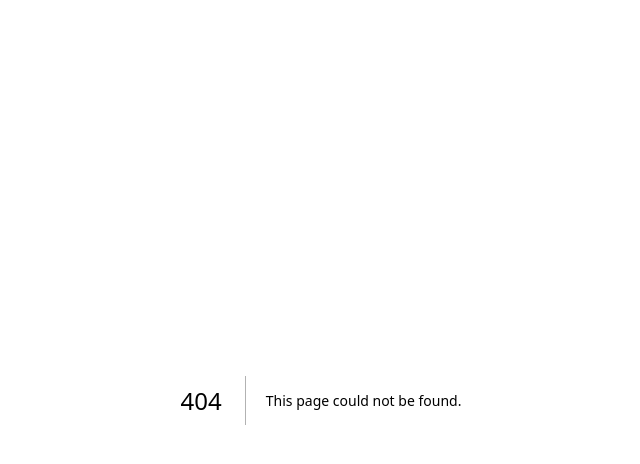
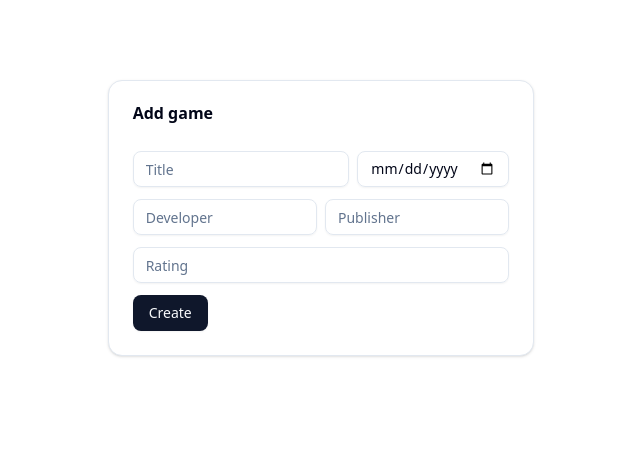
Before and after one commit to tycho26/Game-Collection-Manager, a Next.js app: page /game/create in a window 1280 px wide. Before the commit this address had no page. Shown: the top 464 px of the page, without its empty margins (319-959 px from the left). Built offline with nearby package versions, Linux system fonts and the light colour scheme.

Commit message:
Created basic create game form and server func to push to DB.

```diff
--- a/package.json
+++ b/package.json
@@ -9,6 +9,7 @@
     "lint": "next lint"
   },
   "dependencies": {
+    "@radix-ui/react-label": "^2.1.7",
     "@radix-ui/react-slot": "^1.2.3",
     "class-variance-authority": "^0.7.1",
     "clsx": "^2.1.1",
--- /dev/null
+++ b/src/app/game/create/page.js
@@ -0,0 +1,43 @@
+import {
+    Card,
+    CardAction,
+    CardContent,
+    CardDescription,
+    CardFooter,
+    CardHeader,
+    CardTitle,
+} from "@/components/shadcn/ui/card"
+import { Input } from "@/components/shadcn/ui/input"
+import { Label } from "@/components/shadcn/ui/label"
+import { Button } from "@/components/shadcn/ui/button"
+import { createGame } from "@/serverActions"
+
+
+export default async function GameCreate(){
+
+    return(
+        <div className="grid grid-cols-1 md:grid-cols-6 mt-5 md:mt-20 justify-center">
+            <Card className="md:col-start-3 md:col-span-2">
+                <CardHeader>
+                    <CardTitle>Add game</CardTitle>
+                </CardHeader>
+                <CardContent>
+                    <form action={createGame}>
+                        <div className="md:inline-flex md:gap-2">
+                            <Input className="grow" type="text" name="gameTitle" placeholder="Title"></Input>
+                            <span className="m-1 md:m-0">
+                                <Input type="date" required name="gameRelease" placeholder="Release date"></Input>
+                            </span>
+                        </div>
+                        <div className="mt-3 md:inline-flex md:gap-2">
+                            <Input className="grow" type="text" name="gameDev" placeholder="Developer"></Input>
+                            <Input className="grow" type="text" name="gamePub" placeholder="Publisher"></Input>
+                        </div>
+                        <Input className="grow mt-3" name="gameRating" type="number" max="5" placeholder="Rating"></Input>
+                        <Button className="mt-3">Create</Button>
+                    </form>
+                </CardContent>
+            </Card>
+        </div>
+    )
+}
--- /dev/null
+++ b/src/components/shadcn/ui/button.jsx
@@ -0,0 +1,55 @@
+import * as React from "react"
+import { Slot } from "@radix-ui/react-slot"
+import { cva } from "class-variance-authority";
+
+import { cn } from "@/lib/utils"
+
+const buttonVariants = cva(
+  "inline-flex items-center justify-center gap-2 whitespace-nowrap rounded-md text-sm font-medium transition-all disabled:pointer-events-none disabled:opacity-50 [&_svg]:pointer-events-none [&_svg:not([class*='size-'])]:size-4 shrink-0 [&_svg]:shrink-0 outline-none focus-visible:border-ring focus-visible:ring-ring/50 focus-visible:ring-[3px] aria-invalid:ring-destructive/20 dark:aria-invalid:ring-destructive/40 aria-invalid:border-destructive",
+  {
+    variants: {
+      variant: {
+        default:
+          "bg-primary text-primary-foreground shadow-xs hover:bg-primary/90",
+        destructive:
+          "bg-destructive text-white shadow-xs hover:bg-destructive/90 focus-visible:ring-destructive/20 dark:focus-visible:ring-destructive/40 dark:bg-destructive/60",
+        outline:
+          "border bg-background shadow-xs hover:bg-accent hover:text-accent-foreground dark:bg-input/30 dark:border-input dark:hover:bg-input/50",
+        secondary:
+          "bg-secondary text-secondary-foreground shadow-xs hover:bg-secondary/80",
+        ghost:
+          "hover:bg-accent hover:text-accent-foreground dark:hover:bg-accent/50",
+        link: "text-primary underline-offset-4 hover:underline",
+      },
+      size: {
+        default: "h-9 px-4 py-2 has-[>svg]:px-3",
+        sm: "h-8 rounded-md gap-1.5 px-3 has-[>svg]:px-2.5",
+        lg: "h-10 rounded-md px-6 has-[>svg]:px-4",
+        icon: "size-9",
+      },
+    },
+    defaultVariants: {
+      variant: "default",
+      size: "default",
+    },
+  }
+)
+
+function Button({
+  className,
+  variant,
+  size,
+  asChild = false,
+  ...props
+}) {
+  const Comp = asChild ? Slot : "button"
+
+  return (
+    <Comp
+      data-slot="button"
+      className={cn(buttonVariants({ variant, size, className }))}
+      {...props} />
+  );
+}
+
+export { Button, buttonVariants }
--- /dev/null
+++ b/src/components/shadcn/ui/input.jsx
@@ -0,0 +1,24 @@
+import * as React from "react"
+
+import { cn } from "@/lib/utils"
+
+function Input({
+  className,
+  type,
+  ...props
+}) {
+  return (
+    <input
+      type={type}
+      data-slot="input"
+      className={cn(
+        "file:text-foreground placeholder:text-muted-foreground selection:bg-primary selection:text-primary-foreground dark:bg-input/30 border-input flex h-9 w-full min-w-0 rounded-md border bg-transparent px-3 py-1 text-base shadow-xs transition-[color,box-shadow] outline-none file:inline-flex file:h-7 file:border-0 file:bg-transparent file:text-sm file:font-medium disabled:pointer-events-none disabled:cursor-not-allowed disabled:opacity-50 md:text-sm",
+        "focus-visible:border-ring focus-visible:ring-ring/50 focus-visible:ring-[3px]",
+        "aria-invalid:ring-destructive/20 dark:aria-invalid:ring-destructive/40 aria-invalid:border-destructive",
+        className
+      )}
+      {...props} />
+  );
+}
+
+export { Input }
--- /dev/null
+++ b/src/components/shadcn/ui/label.jsx
@@ -0,0 +1,23 @@
+"use client"
+
+import * as React from "react"
+import * as LabelPrimitive from "@radix-ui/react-label"
+
+import { cn } from "@/lib/utils"
+
+function Label({
+  className,
+  ...props
+}) {
+  return (
+    <LabelPrimitive.Root
+      data-slot="label"
+      className={cn(
+        "flex items-center gap-2 text-sm leading-none font-medium select-none group-data-[disabled=true]:pointer-events-none group-data-[disabled=true]:opacity-50 peer-disabled:cursor-not-allowed peer-disabled:opacity-50",
+        className
+      )}
+      {...props} />
+  );
+}
+
+export { Label }
--- /dev/null
+++ b/src/serverActions.js
@@ -0,0 +1,23 @@
+'use server'
+
+import { PrismaClient } from "../generated/prisma";
+
+export async function createGame(formData){
+    await console.log(formData)
+    const gameTitle = formData.get("gameTitle")
+    const gameRelease = new Date(formData.get("gameRelease"))
+    const gameDev = formData.get("gameDev")
+    const gamePub = formData.get("gamePub")
+    const gameRating = Number(formData.get("gameRating"))
+    console.log(gameTitle)
+    const prisma = new PrismaClient
+    await prisma.games.create({
+        data:{
+            title:gameTitle,
+            release_date:gameRelease,
+            publisher:gamePub,
+            developer:gameDev,
+            rating:gameRating
+        }
+    })
+}
```
Also changed, not shown: 2 other files (tests, documents, lock files or other folders).
